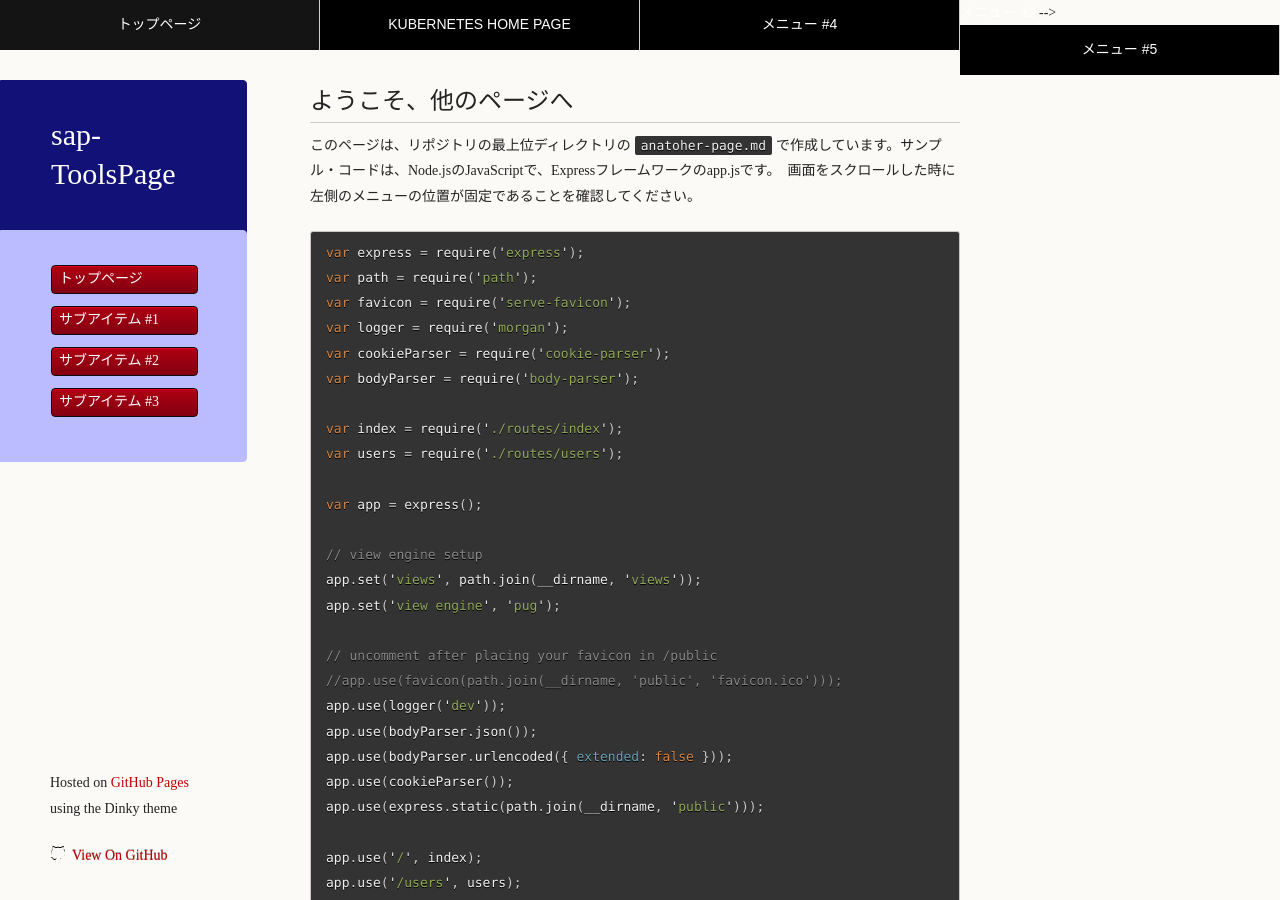
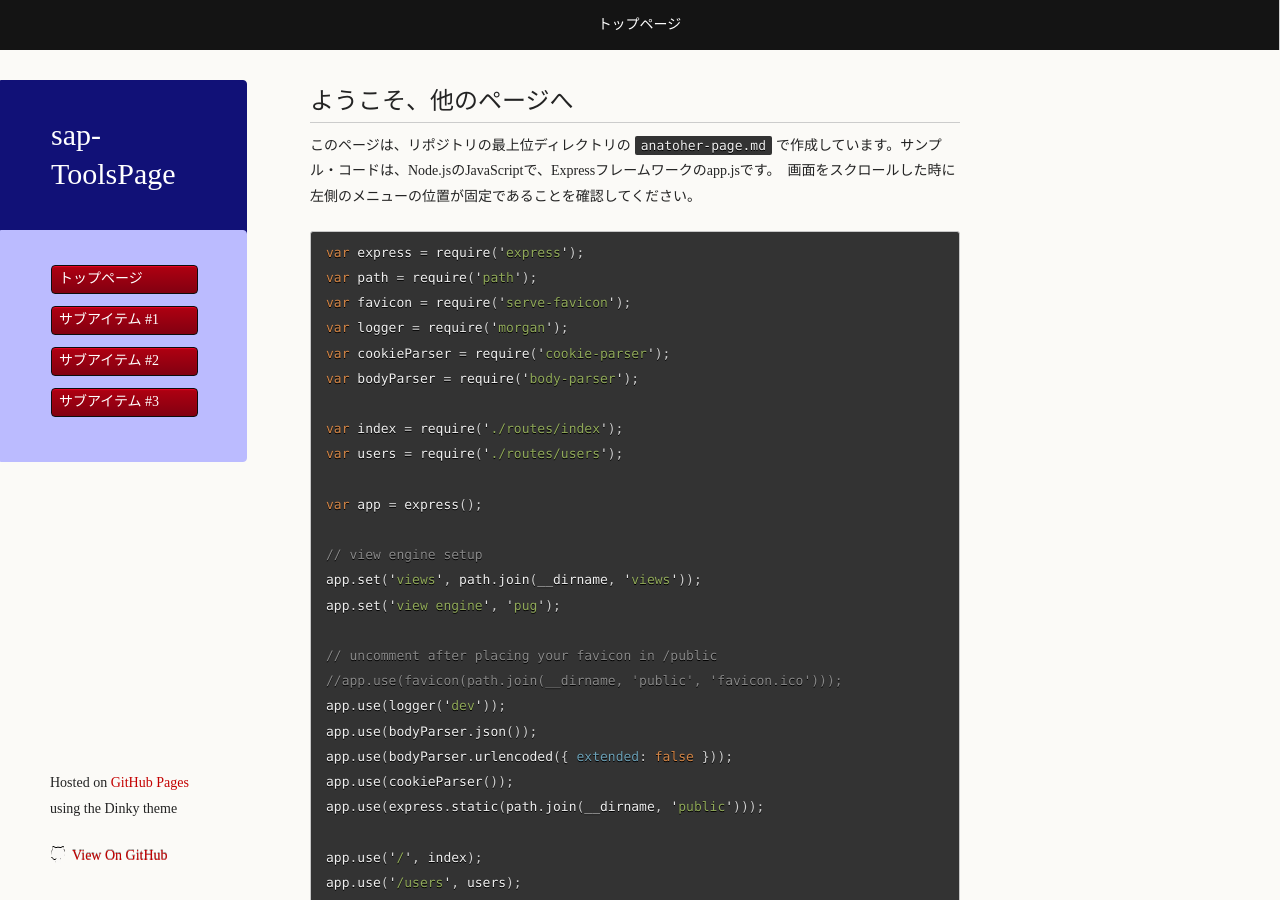
Before and after one commit to GitHubCoinSap/sap-ToolsPage, a Jekyll site: the page built from another-page.md, in a window 1280 px wide and 900 px high. Built offline with Jekyll 4.4.1, drawn with Linux system fonts in a browser that asks for light colours; the repository's description, which GitHub fills in, is left out; our own code applies the rules of GitHub Pages for plain Markdown files.

Commit message:
Update default.html

```diff
--- a/_layouts/default.html
+++ b/_layouts/default.html
@@ -33,36 +33,6 @@
     </script>
     <ul id="top-menu">
       <li><a href="{{ '/' | relative_url }}">トップページ</a></li>
-<!-
-      <li><a href="#">メニュー #2</a>
-	<ul>
-	  <li><a href="https://www.ibm.com/cloud-computing/jp/ja/">IBM Cloud</a></li>
-	  <li><a href="#">サブアイテム</a>
-            <ul>
-              <li><a href="{{ '/sub1' | relative_url }}">サブアイテム #2-2-1</a></li>
-              <li><a href="{{ '/sub2' | relative_url }}">サブアイテム #2-2-2</a></li>
-              <li><a href="{{ '/sub3' | relative_url }}">サブアイテム #2-2-3</a></li>
-            </ul>
-	  </li>
-	  <li><a href="https://qiita.com/MahoTakara">Qiita @MahoTakara</a></li>
-	</ul>
-      </li>
-      <li><a href="https://kubernetes.io/">Kubernetes Home page</a></li>
-      <li><a href="#">メニュー #4</a>
-	<ul>
-	  <li><a href="#">アイテム #4-1</a></li>
-	  <li><a href="#">アイテム #4-2</a>
-            <ul>
-              <li><a href="#">サブアイテム #4-2-1</a></li>
-              <li><a href="#">サブアイテム #4-2-2</a></li>
-              <li><a href="#">サブアイテム #4-2-3</a></li>
-            </ul>
-	  </li>
-	  <li><a href="#">アイテム #4-3</a></li>
-	</ul>
-      </li>
-      <li><a href="#">メニュー #5</a></li>
--->
     </ul>
     <!------------ メニューバー ------------->
 
```
